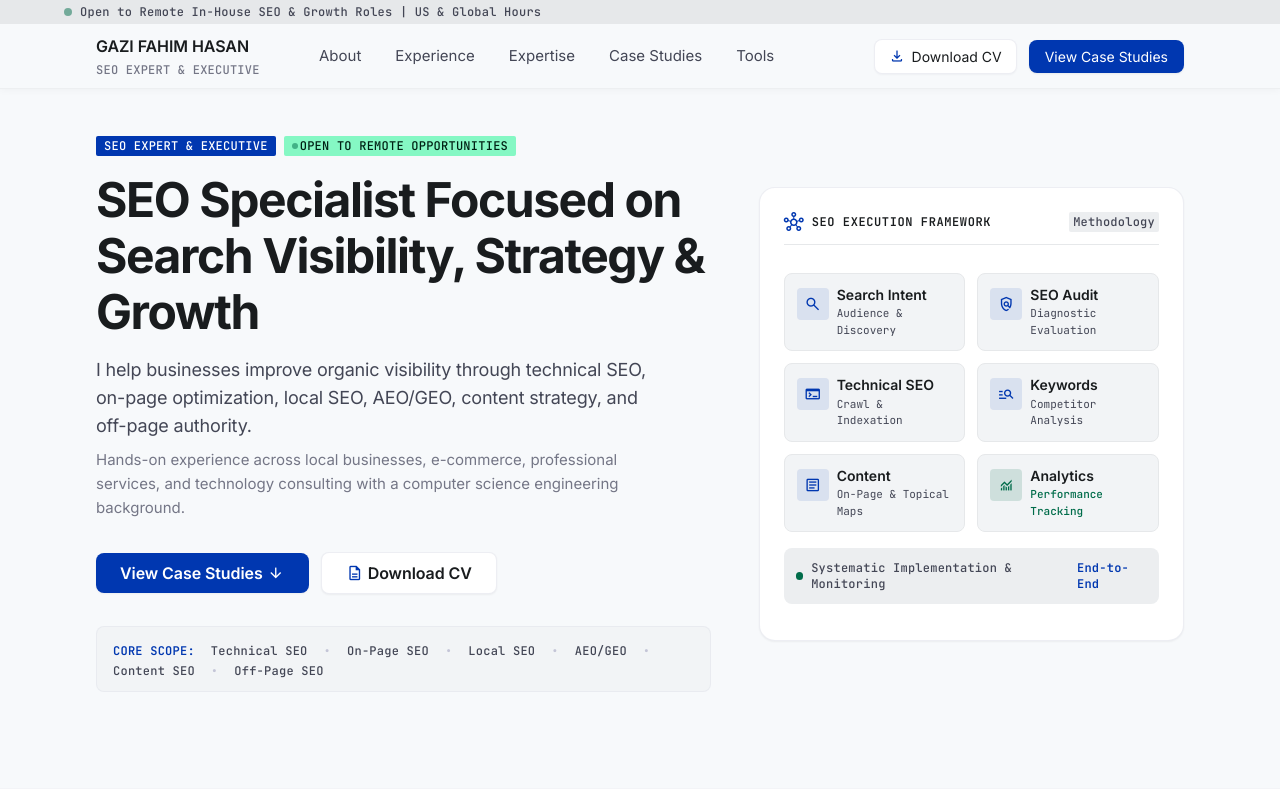
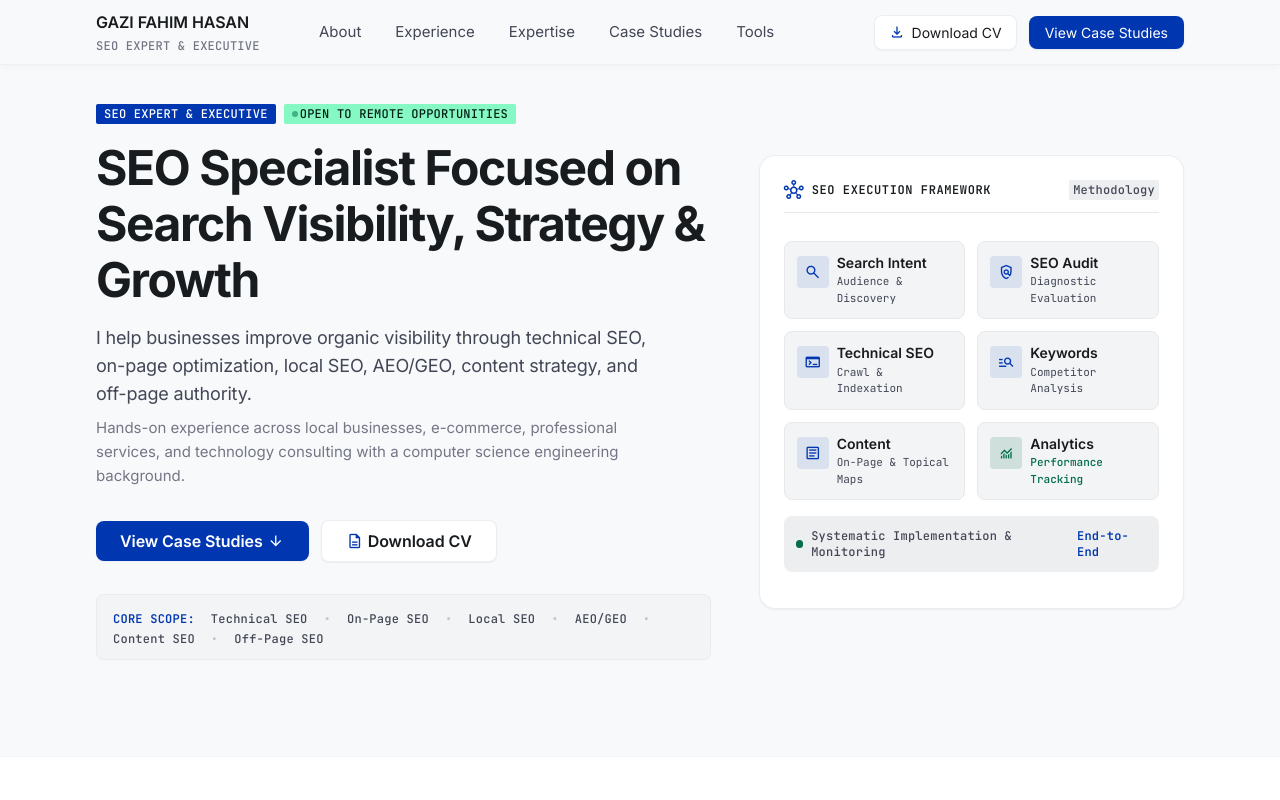
Before and after one commit to hasangazifahim/portfolio, a website: page frontend/index.html in a window 1280 px wide. Shown: the top 800 px of the page. Drawn offline with nearby package versions, Linux system fonts and the light colour scheme.

Commit message:
style: remove top status ribbon from header and tighten navbar spacing

```diff
--- a/frontend/index.html
+++ b/frontend/index.html
@@ -70,20 +70,9 @@
 <body class="bg-surface font-body-md text-on-surface antialiased">
 
   <!-- ========================================================================= -->
-  <!-- Top Notice Bar & Header                                                   -->
+  <!-- Top Navigation Header                                                     -->
   <!-- ========================================================================= -->
   <div class="fixed top-0 left-0 right-0 z-50 bg-surface/95 backdrop-blur-md shadow-[0_1px_8px_rgba(0,0,0,0.04)] border-b border-surface-container-high/60">
-    <!-- Status Ribbon -->
-    <div class="bg-surface-container-high py-1 px-gutter-mobile lg:px-gutter-desktop">
-      <div class="max-w-container-max mx-auto flex items-center font-label-code text-[11px] sm:text-label-code text-on-surface-variant">
-        <div class="flex items-center gap-space-xs truncate">
-          <span class="w-2 h-2 rounded-full bg-secondary inline-block animate-pulse shrink-0"></span>
-          <span class="truncate sm:hidden font-medium">Open to Remote SEO Roles • US Aligned</span>
-          <span class="hidden sm:inline">Open to Remote In-House SEO &amp; Growth Roles | US &amp; Global Hours</span>
-        </div>
-      </div>
-    </div>
-
     <!-- Main Navigation Bar -->
     <header class="h-16">
       <div class="h-16 max-w-container-max mx-auto px-gutter-mobile lg:px-gutter-desktop flex items-center justify-between gap-4 lg:gap-8">
@@ -182,7 +171,7 @@
   </div>
 
   <!-- Main Content Wrapper -->
-  <main class="w-full pt-24 sm:pt-28 bg-surface min-h-screen">
+  <main class="w-full pt-16 sm:pt-20 bg-surface min-h-screen">
     <div class="flex flex-col w-full">
 
       <!-- ========================================================================= -->
```
Also changed, not shown: frontend/css/bundle.css.
